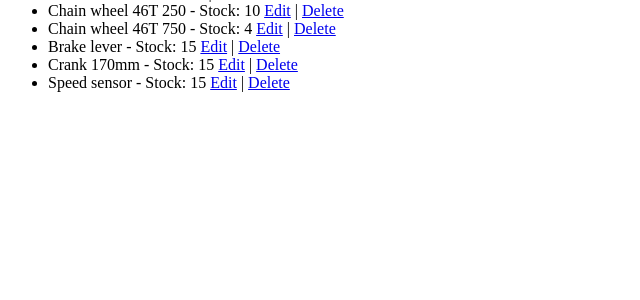
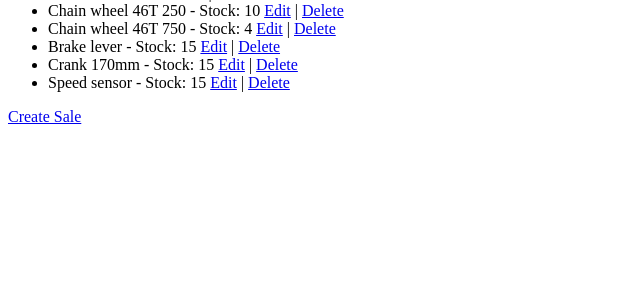
Before and after one commit to emax-77/Inventory-Management-System, a Django app: page /products/ in a window 1280 px wide. Shown: the part 213-513 px from the top of the page, without its empty margins (0-640 px from the left). Run offline with Django 5.2, Linux system fonts and the light colour scheme; data comes from the database, SQL or seed files in the repository; parts of the project's set-up code (start-up, migrations or seed data) failed here and were passed over.

Commit message:
"Create Sale" link added on product_list.html

```diff
--- a/ims/templates/product_list.html
+++ b/ims/templates/product_list.html
@@ -10,3 +10,5 @@
     </li>
     {% endfor %}
 </ul>
+
+<a href="{% url 'sale_create' %}">Create Sale</a>
```
